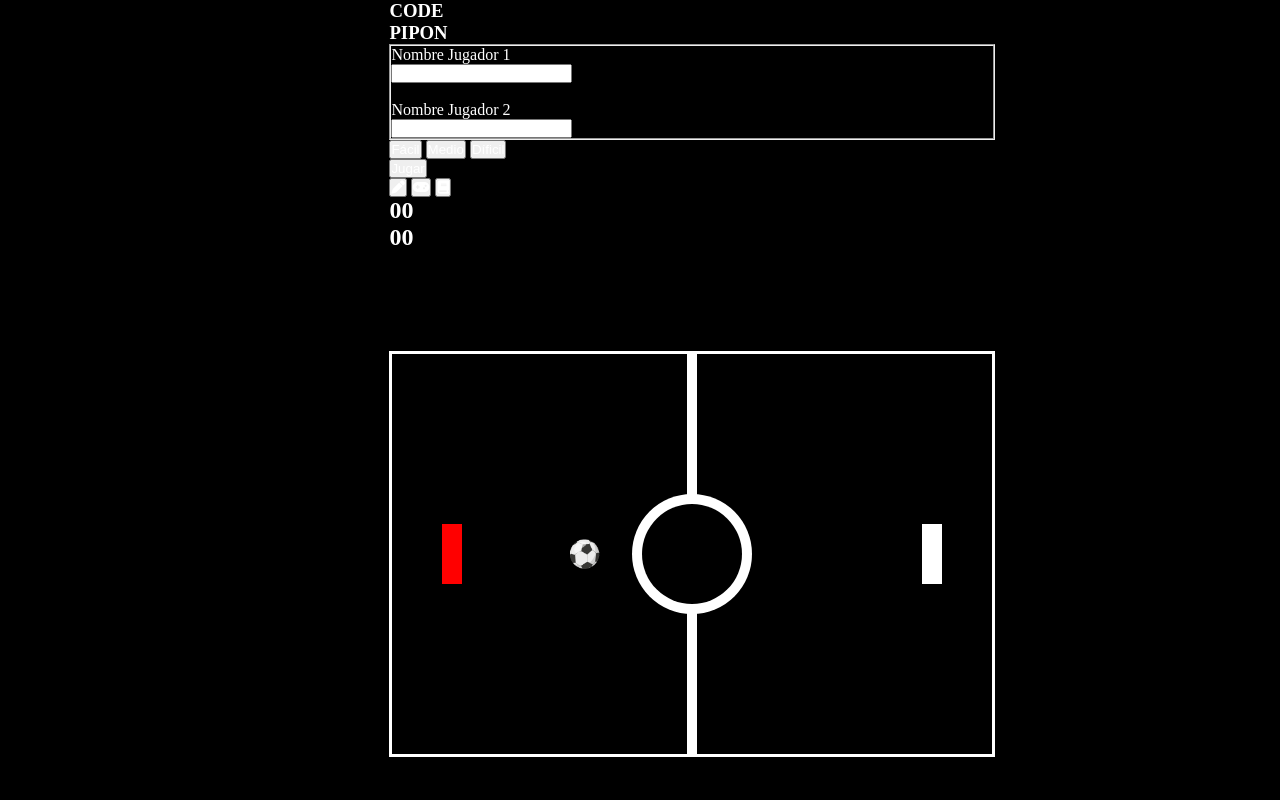
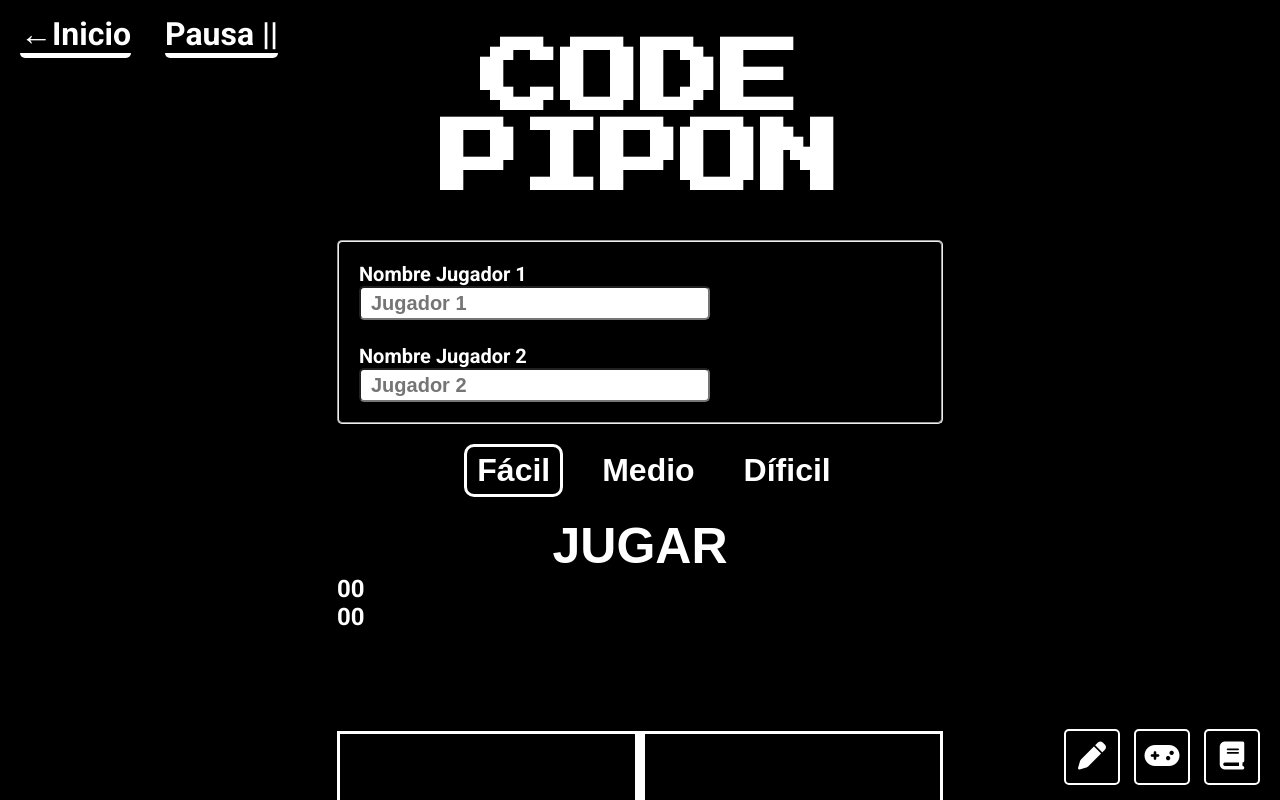
Before and after one commit to JoseG04/ProyFinLogI, a plain HTML site: page index.html in a window 1280 px wide. Shown: the top 800 px of the page. Drawn offline with Linux system fonts and the light colour scheme.

Commit message:
Style update

```diff
--- a/Css/style.css
+++ b/Css/style.css
@@ -9,8 +9,115 @@ body{
     display: flex;
     justify-content: center;
     align-items: center;
+}
 
+header{
+    position: absolute;
+    top: 0;
+    left: 0;
+    z-index: 2;
+    width: 100%;
+    text-align: center;
 }
+
+.nombreJuego h2{
+    margin-top: 40px;
+    font-family: 'Press Start 2P', cursive;
+    font-size: 80px;
+}
+
+#btnControles{
+    position: fixed;
+    top: 15px;
+    left: 20px;
+    z-index: 3;
+}
+
+#btnControles button{
+    background-color: transparent;
+    border: none;
+    border-bottom: solid white 5px;
+    border-radius: 5px;
+    font-family: 'Roboto', sans-serif;
+    font-size: 32px;
+    font-weight: 700;
+    cursor: pointer;
+    margin-right: 30px;
+}
+
+main{
+    margin-top: 240px;
+    font-family: 'Roboto', sans-serif;
+}
+
+.registroJugadores fieldset{
+    border-radius: 5px;
+    padding: 20px;
+    font-size: 20px;
+    font-weight: 700;
+}
+
+.registroJugadores input{
+    width: 60%;
+    height: 30px;
+    border-radius: 5px;
+    font-size: 20px;
+    font-weight: 700;
+    padding-left: 10px;
+}
+
+.selectorDificultad{
+    margin: 20px 0;
+    text-align: center;
+}
+
+.selectorDificultad button{
+    background-color: transparent;
+    margin-left: 25px;
+    font-size: 32px;
+    font-weight: 700;
+    padding: 5px 10px;
+    border-radius: 10px;
+    border: none;
+    cursor: pointer;
+}
+
+.selectorDificultad button.active{
+    border: 3px solid white;
+}
+
+.btnJugar{
+    text-align: center;
+}
+
+.btnJugar button{
+    background-color: transparent;
+    font-size: 50px;
+    border: none;
+    font-weight: 700;
+}
+
+.enlacesExternos{
+    position: fixed;
+    bottom: 15px;
+    right: 20px;
+}
+
+.enlacesExternos button{
+    background-color: transparent;
+    width: 56px;
+    height: 56px;
+    border-radius: 5px;
+    border: 2px solid white;
+    font-size: 28px;
+    margin-left: 10px;
+    cursor: pointer;
+}
+
+
+
+
+
 
 .canvasJuego{
     background-color: black;
--- a/index.html
+++ b/index.html
@@ -4,8 +4,12 @@
     <meta charset="UTF-8">
     <meta http-equiv="X-UA-Compatible" content="IE=edge">
     <meta name="viewport" content="width=device-width, initial-scale=1.0">
+    <link rel="preconnect" href="https://fonts.googleapis.com">
+    <link rel="preconnect" href="https://fonts.gstatic.com" crossorigin>
+    <link href="https://fonts.googleapis.com/css2?family=Press+Start+2P&family=Roboto:wght@400;700&display=swap" rel="stylesheet">
     <link rel="stylesheet" href="Css/style.css">
     <link rel="icon" href="images/Icono.png">
+    <link rel="preconnect" href="https://fonts.googleapis.com">
     <script src="https://kit.fontawesome.com/eb58f5a73f.js" crossorigin="anonymous"></script> <!-- Iconos de FontAwesome -->
     <script src="Js/Punto.js"></script>
     <script src="Js/Jugador.js"></script>
@@ -30,35 +34,31 @@
 
     <main>
         <section id="escenarioInicial" class="escenarioInicial">
-            <article id="nombreJuegoInicio" class="nombreJuego">
-                <h1>CODE<br>PIPON</h1>
-            </article>
-
             <article id="registroJugadores" class="registroJugadores">
                 <form>
                     <fieldset>
                         <label for="nombreJugador1">Nombre Jugador 1</label><br>
-                        <input type="text" name="nombreJugador1" id="nombreJugador1"><br><br>
+                        <input type="text" name="nombreJugador1" id="nombreJugador1" placeholder="Jugador 1"><br><br>
                         <label for="nombreJugador2">Nombre Jugador 2</label><br>
-                        <input type="text" name="nombreJugador2" id="nombreJugador2">
+                        <input type="text" name="nombreJugador2" id="nombreJugador2" placeholder="Jugador 2">
                     </fieldset>
                 </form>
             </article>
 
-            <article id="selectorDificultad">
-                <button id="btnDificultadFacil" class="btnDificultad">Fácil</button>
+            <article id="selectorDificultad" class="selectorDificultad">
+                <button id="btnDificultadFacil" class="btnDificultad active">Fácil</button>
                 <button id="btnDificultadMedio" class="btnDificultad">Medio</button>
                 <button id="btnDificultadDificil" class="btnDificultad">Díficil</button>
             </article>
 
-            <article>
-                <button id="btnJugar" class="btnJugar">Jugar</button>
+            <article class="btnJugar">
+                <button id="btnJugar">JUGAR</button>
             </article>
 
-            <article id="enlacesExternos">
+            <article id="enlacesExternos" class="enlacesExternos">
                 <button id="btnEditorEstilos" title="Estilos"><i class="fas fa-pen"></i></button>
-                <button id="btnInstrucciones" title="Instrucciones"><i class="fas fa-gamepad"></i></button>
-                <button id="btnAcercaDe" title="Acerca de Code PiPon"><i class="fas fa-book"></i></button>
+                <button id="btnInstrucciones" title="Instrucciones"><a href="/instructions/" target="_blank"><i class="fas fa-gamepad"></i></a></button>
+                <button id="btnAcercaDe" title="Acerca de Code PiPon"><a href="/history/" target="_blank"><i class="fas fa-book"></i></a></i></button>
             </article>
         </section>
 
```
